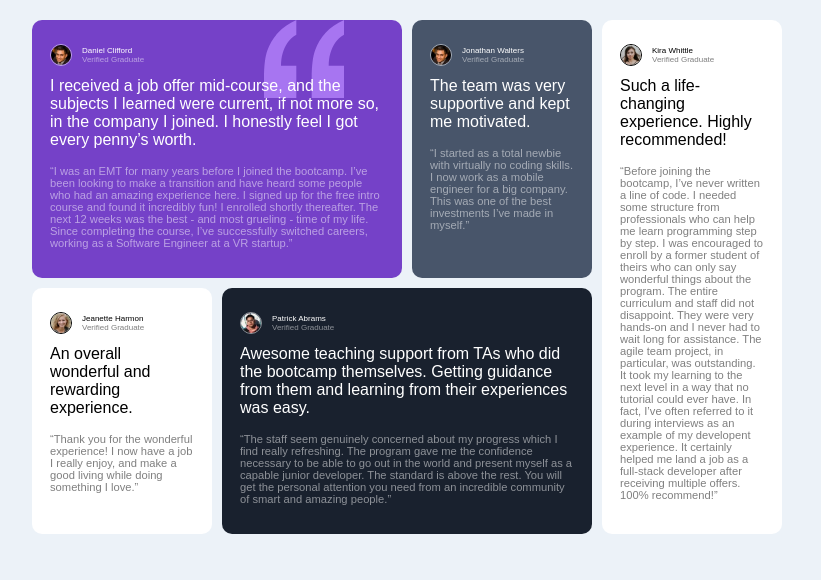
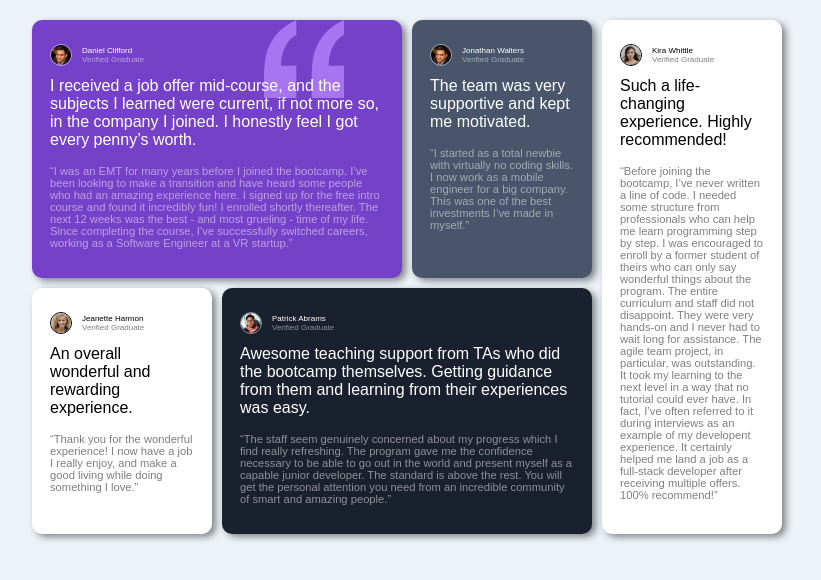
Before and after one commit to Lennymal/Testimonial-Grid, a plain HTML site: page index.html in a window 1280 px wide. Shown: the whole page, without its empty margins (233-1054 px from the left). Drawn offline with Linux system fonts and the light colour scheme.

Commit message:
Update style.css

```diff
--- a/style.css
+++ b/style.css
@@ -50,8 +50,6 @@ body{
 
 #testimonial-1 {
     background-color: #7541c8;
-    border-radius: 10px;
-    padding: 18px;
     background-image: url('bg-pattern-quotation.svg');
     background-repeat: no-repeat;
     background-size: 80px;
@@ -60,28 +58,21 @@ body{
 
 #testimonial-2 {
     background-color: #48556a;
-    border-radius: 10px;
-    padding: 18px;
 }
 
-#testimonial-3 {
+#testimonial-3, #testimonial-4{
     background-color: white;
     color: black;
-    border-radius: 10px;
-    padding: 18px;
-}
-
-#testimonial-4 {
-    background-color: white;
-    color: black;
-    border-radius: 10px;
-    padding: 18px;
 }
 
 #testimonial-5 {
     background-color: #19212e;
+}
+
+#testimonial-1, #testimonial-2, #testimonial-3, #testimonial-4, #testimonial-5 {
     border-radius: 10px;
     padding: 18px;
+    box-shadow: 4px 3px 7px 0px rgba(0,0,0,0.45);
 }
 
 #testimonial-3 img, #testimonial-4 img {
@@ -97,13 +88,10 @@ body{
         max-width: 750px;
         margin: 0 auto;
     }
-    #testimonial-1{
+    #testimonial-1, #testimonial-5{
         grid-column: span 2;
     }
     #testimonial-3{
         grid-row: span 2;
     }
-    #testimonial-5{
-        grid-column: span 2;
-    }
 }
```
